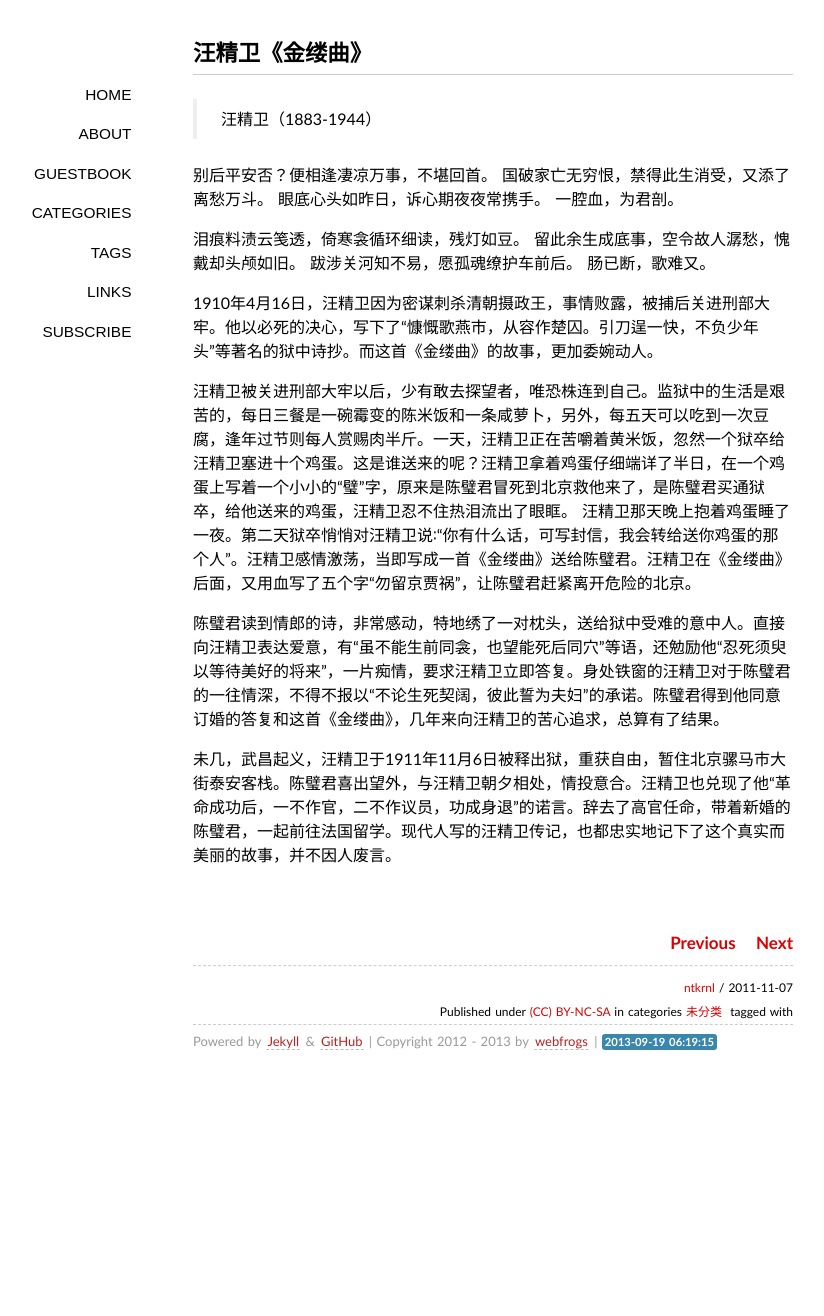
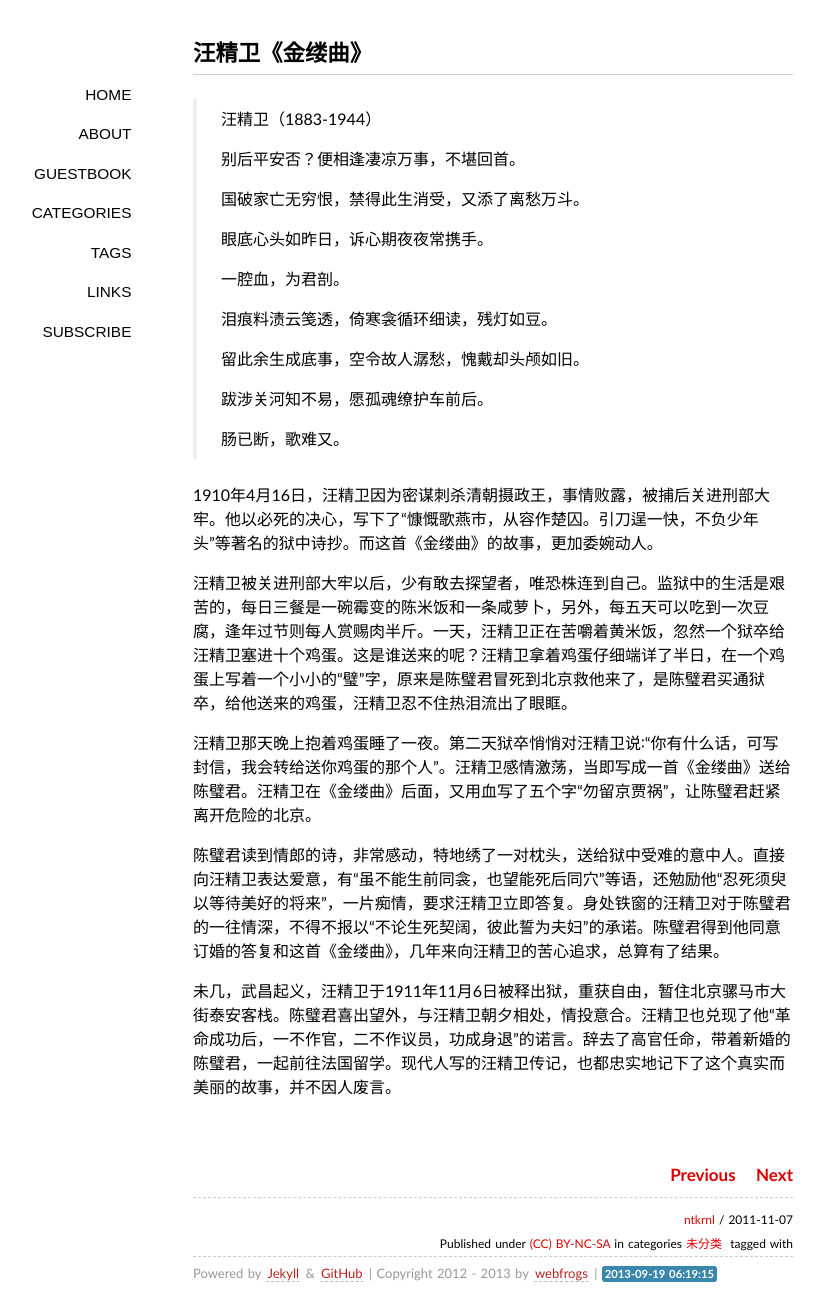
Before and after one commit to ntkrnl/ntkrnl.github.io, a Jekyll site: the page built from _posts/2011-11-07-wang-jingwei-of-the-witch-hazel-song.markdown, in a window 1280 px wide. Shown: the whole page, without its empty margins (147-971 px from the left). Built offline with Jekyll 4.4.1, drawn with Linux system fonts in a browser that asks for light colours; some web fonts are replaced; Markdown is read by kramdown in place of the engine named in the settings; comment, search, counter and statistics services are not loaded; before the commit the page ends 1084 px from its top, so only the background shows below that.

```diff
--- a/_posts/2011-11-07-wang-jingwei-of-the-witch-hazel-song.markdown
+++ b/_posts/2011-11-07-wang-jingwei-of-the-witch-hazel-song.markdown
@@ -11,21 +11,28 @@ categories:
 ---
 
 > 汪精卫（1883-1944）
-
-别后平安否？便相逢凄凉万事，不堪回首。
-国破家亡无穷恨，禁得此生消受，又添了离愁万斗。
-眼底心头如昨日，诉心期夜夜常携手。
-一腔血，为君剖。
-
-泪痕料渍云笺透，倚寒衾循环细读，残灯如豆。
-留此余生成底事，空令故人潺愁，愧戴却头颅如旧。
-跋涉关河知不易，愿孤魂缭护车前后。
-肠已断，歌难又。
+>
+> 别后平安否？便相逢凄凉万事，不堪回首。
+>
+> 国破家亡无穷恨，禁得此生消受，又添了离愁万斗。
+>
+> 眼底心头如昨日，诉心期夜夜常携手。
+>
+> 一腔血，为君剖。
+>
+> 泪痕料渍云笺透，倚寒衾循环细读，残灯如豆。
+>
+> 留此余生成底事，空令故人潺愁，愧戴却头颅如旧。
+>
+> 跋涉关河知不易，愿孤魂缭护车前后。
+>
+> 肠已断，歌难又。
 
 
 1910年4月16日，汪精卫因为密谋刺杀清朝摄政王，事情败露，被捕后关进刑部大牢。他以必死的决心，写下了“慷慨歌燕市，从容作楚囚。引刀逞一快，不负少年头”等著名的狱中诗抄。而这首《金缕曲》的故事，更加委婉动人。
 
 汪精卫被关进刑部大牢以后，少有敢去探望者，唯恐株连到自己。监狱中的生活是艰苦的，每日三餐是一碗霉变的陈米饭和一条咸萝卜，另外，每五天可以吃到一次豆腐，逢年过节则每人赏赐肉半斤。一天，汪精卫正在苦嚼着黄米饭，忽然一个狱卒给汪精卫塞进十个鸡蛋。这是谁送来的呢？汪精卫拿着鸡蛋仔细端详了半日，在一个鸡蛋上写着一个小小的“璧”字，原来是陈璧君冒死到北京救他来了，是陈璧君买通狱卒，给他送来的鸡蛋，汪精卫忍不住热泪流出了眼眶。
+
 汪精卫那天晚上抱着鸡蛋睡了一夜。第二天狱卒悄悄对汪精卫说∶“你有什么话，可写封信，我会转给送你鸡蛋的那个人”。汪精卫感情激荡，当即写成一首《金缕曲》送给陈璧君。汪精卫在《金缕曲》后面，又用血写了五个字“勿留京贾祸”，让陈璧君赶紧离开危险的北京。
 
 陈璧君读到情郎的诗，非常感动，特地绣了一对枕头，送给狱中受难的意中人。直接向汪精卫表达爱意，有“虽不能生前同衾，也望能死后同穴”等语，还勉励他“忍死须臾以等待美好的将来”，一片痴情，要求汪精卫立即答复。身处铁窗的汪精卫对于陈璧君的一往情深，不得不报以“不论生死契阔，彼此誓为夫妇”的承诺。陈璧君得到他同意订婚的答复和这首《金缕曲》，几年来向汪精卫的苦心追求，总算有了结果。
```
